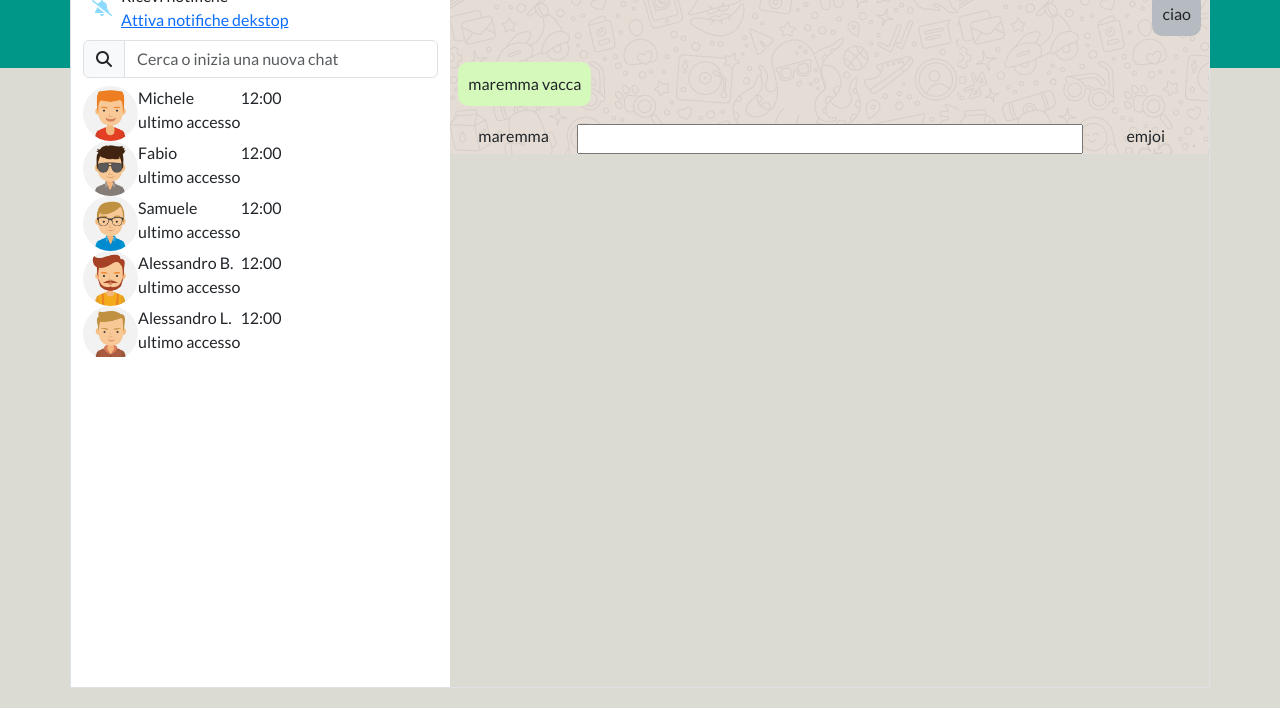
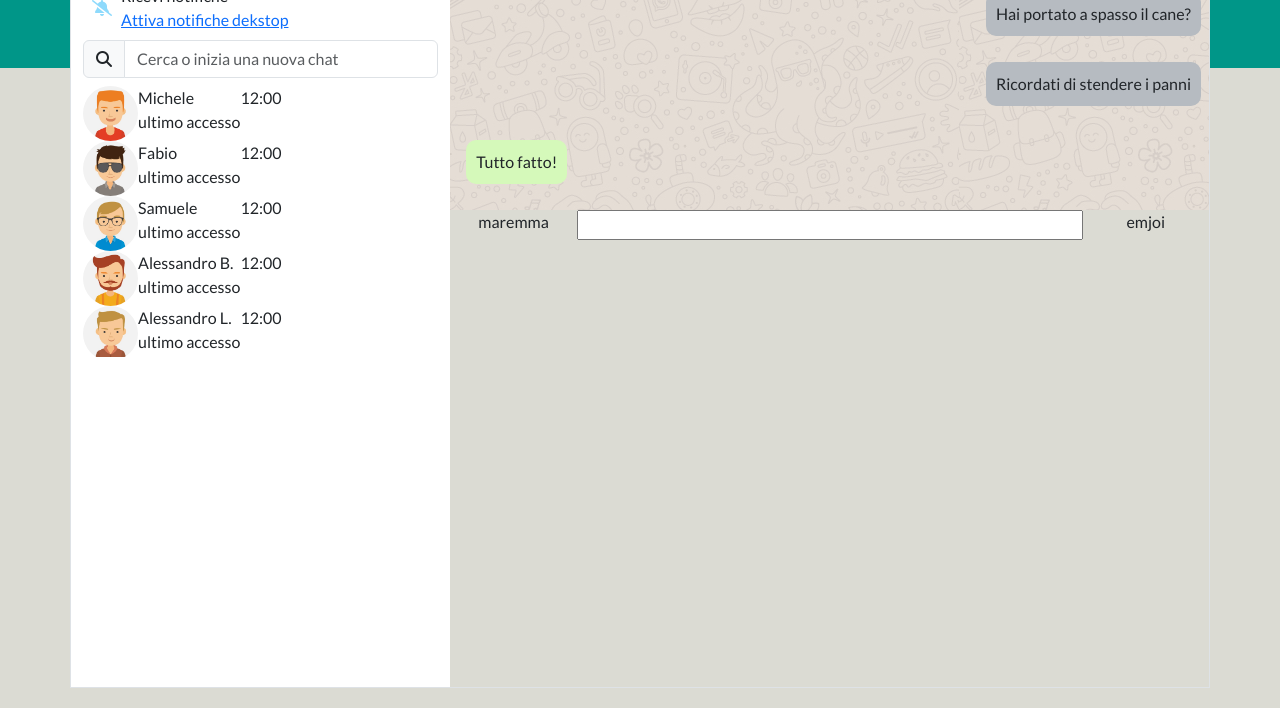
Before and after one commit to RiccardoGabba/vue-boolzapp, a plain HTML site: page index.html in a window 1280 px wide. Shown: the part 92-800 px from the top of the page. Drawn offline with nearby package versions, Linux system fonts and the light colour scheme.

Commit message:
made the thing that i can read messages from the array contacts

```diff
--- a/index.html
+++ b/index.html
@@ -65,6 +65,7 @@
                             </div>
 
                             <div class="col-12 overflow-y-auto flex-grow-1 h-50">
+
                                 <div class="d-flex" v-for="(element, index) in contacts">
                                     <div>
                                         <img :src="element.avatar" alt="">
@@ -77,6 +78,7 @@
                                         12:00
                                     </div>
                                 </div>
+
                             </div>
 
                         </div>
@@ -106,11 +108,18 @@
                     <!--QUESTA è LA CHAT-->
 
                     <div class="bg-chat col-12 flex-grow-1 overflow-y-scroll bg-chat ">
-                        <div class="d-flex flex-row-reverse p-2">
-                            <span class="msg-sent"> ciao </span>
+
+                        <div class=" p-2" v-for="(contact, index) in contacts[counter].messages">
+
+                            <div v-if="contact.status === 'sent'" class="flex-row-reverse d-flex">
+                                <span class="msg-sent"> {{ contact.message }} </span>
                             </div>
-                        <div class="d-flex p-2">
-                            <span class="msg-recived">maremma vacca</span>
+
+                            <div class="d-flex p-2" v-if="contact.status === 'received' ">
+                                <span class="msg-recived">{{ contact.message }}</span>
+                            </div>
+                        </div>
+
                     </div>
                     <!--INVIA MESSAGGI-->
                     <div class="col-12 d-flex text-center ">
@@ -124,8 +133,6 @@
                             <span>emjoi</span>
                         </div>
                     </div>
-
-                    </div>
                 </div>
             </div>
         </div>
--- a/script.js
+++ b/script.js
@@ -3,6 +3,11 @@ const {createApp} = Vue
 createApp ({
     data(){
         return {
+            activeContactIndex: 0,
+            searchText: '',
+            messages: '',
+
+            counter: 0,
 
           contacts: [
                 {
@@ -178,7 +183,9 @@ createApp ({
         }
     },
     methods: {
+        selectContact(id) {
 
+        }
     },
     computed: {
 
```
Lines whose indentation alone changed are shown as unchanged.
